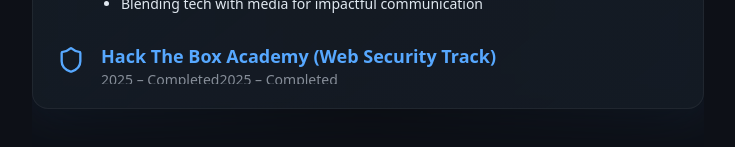
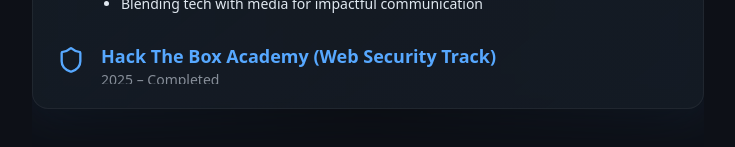
Before and after one commit to SK3CHI3/PORTFOLIO--2.0, a React (Vite) app: page /education in a window 1280 px wide. Shown: the part 491-638 px from the top of the page, without its empty margins (272-1007 px from the left). Built offline with nearby package versions, Linux system fonts and the light colour scheme.

Commit message:
Fix redundancy in education duration display for entries without institution

```diff
--- a/src/components/EducationCard.tsx
+++ b/src/components/EducationCard.tsx
@@ -61,9 +61,7 @@ const EducationCard = () => (
               <div>
                 <div className="font-semibold text-lg text-primary">{edu.title}</div>
                 <div className="text-sm text-muted-foreground font-medium mb-1">
-                  {edu.institution}
-                  {edu.institution && " · "}{edu.duration}
-                  {!edu.institution && edu.duration}
+                  {edu.institution ? `${edu.institution} · ${edu.duration}` : edu.duration}
                 </div>
                 <ul className="list-disc ml-5 mt-1 text-sm text-foreground space-y-1">
                   {edu.details.map((line, i) => (
```
